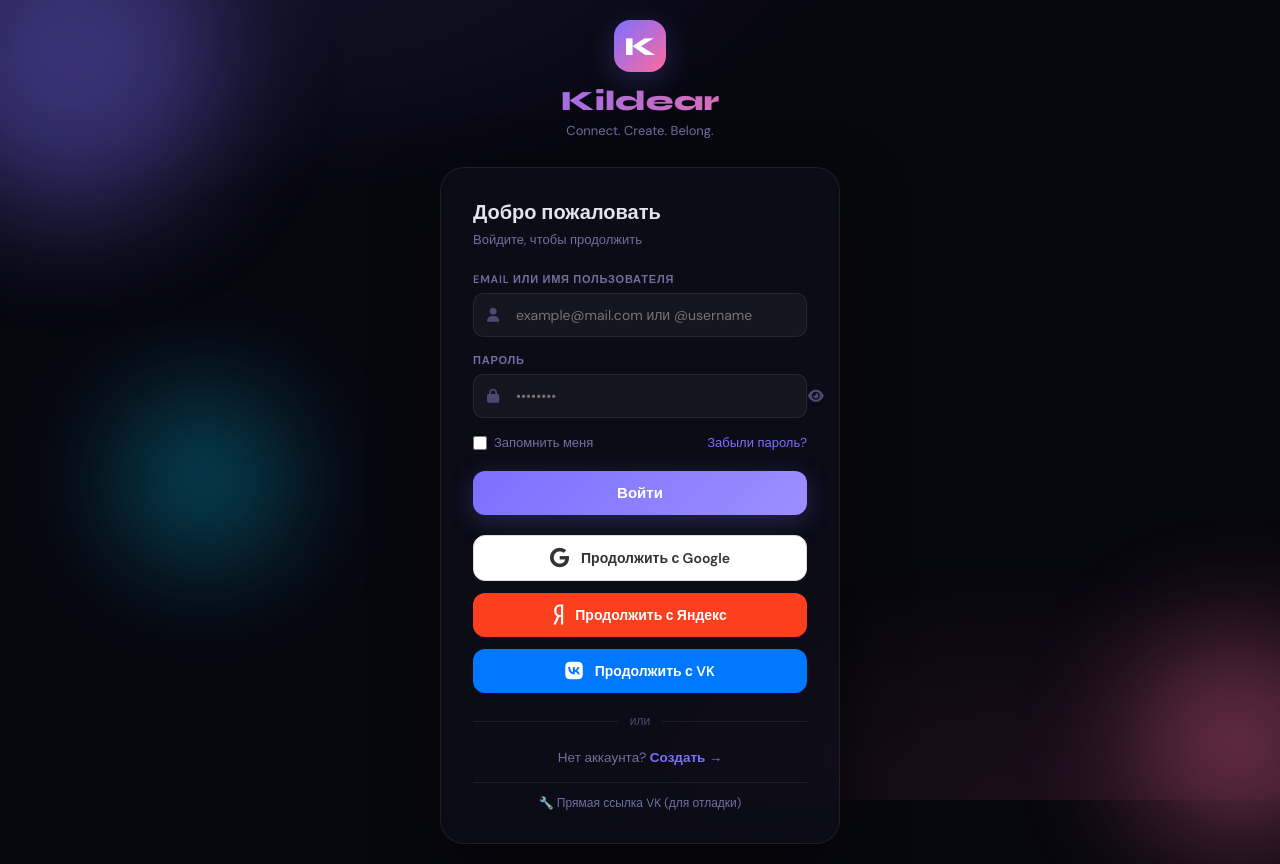
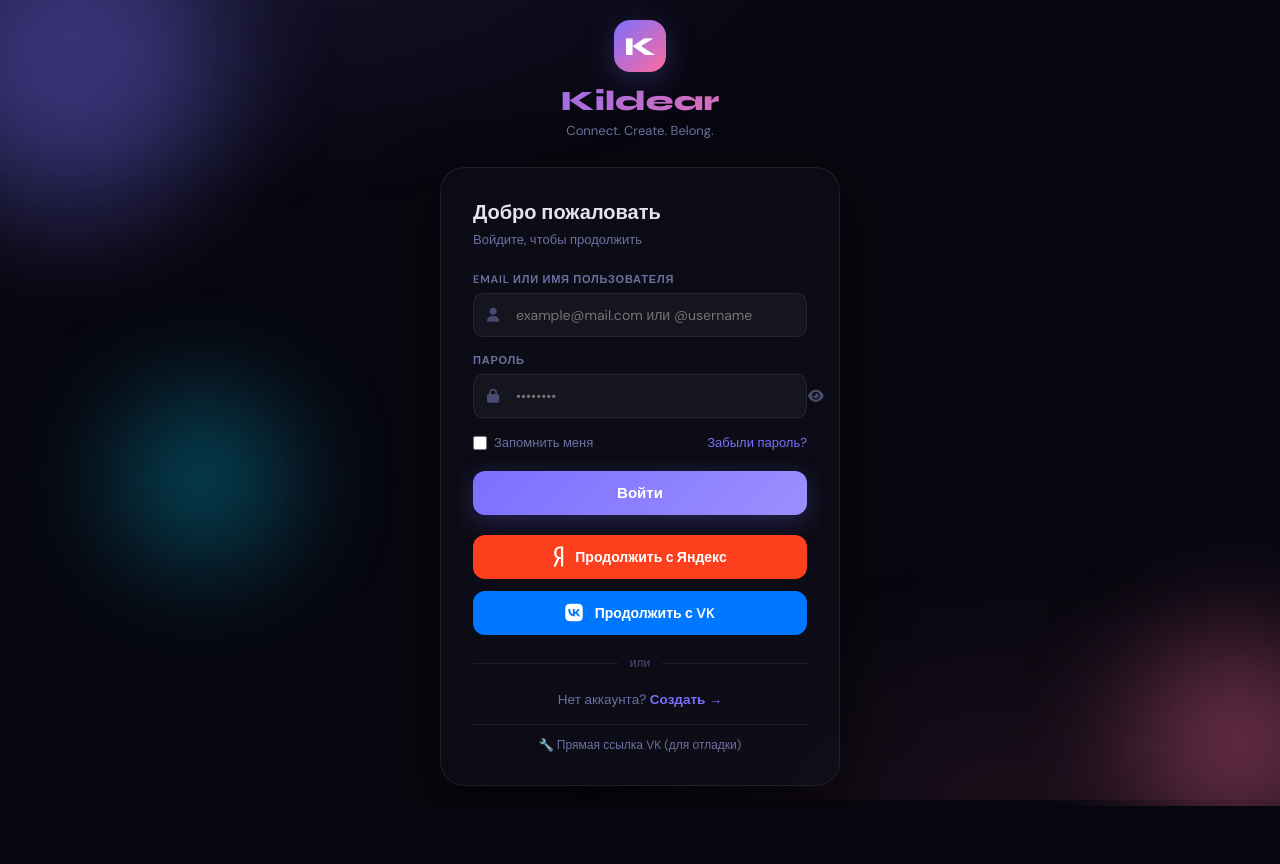
Before and after one commit to dwd-alt/Kildear_Soc, a Flask app: page /login in a window 1280 px wide. After the commit the page ends 806 px from the top, so only its background shows below. Run offline with Flask 3, Linux system fonts and the light colour scheme; some libraries are stand-ins or nearby versions.

Commit message:
Update login.html

```diff
--- a/templates/login.html
+++ b/templates/login.html
@@ -417,9 +417,6 @@
       </form>
 
       <div class="social-buttons">
-        <a href="{{ url_for('login_google') }}" class="social-btn btn-google">
-          <i class="fa-brands fa-google"></i> Продолжить с Google
-        </a>
         <a href="{{ url_for('login_yandex') }}" class="social-btn btn-yandex">
           <i class="fa-brands fa-yandex"></i> Продолжить с Яндекс
         </a>
```
